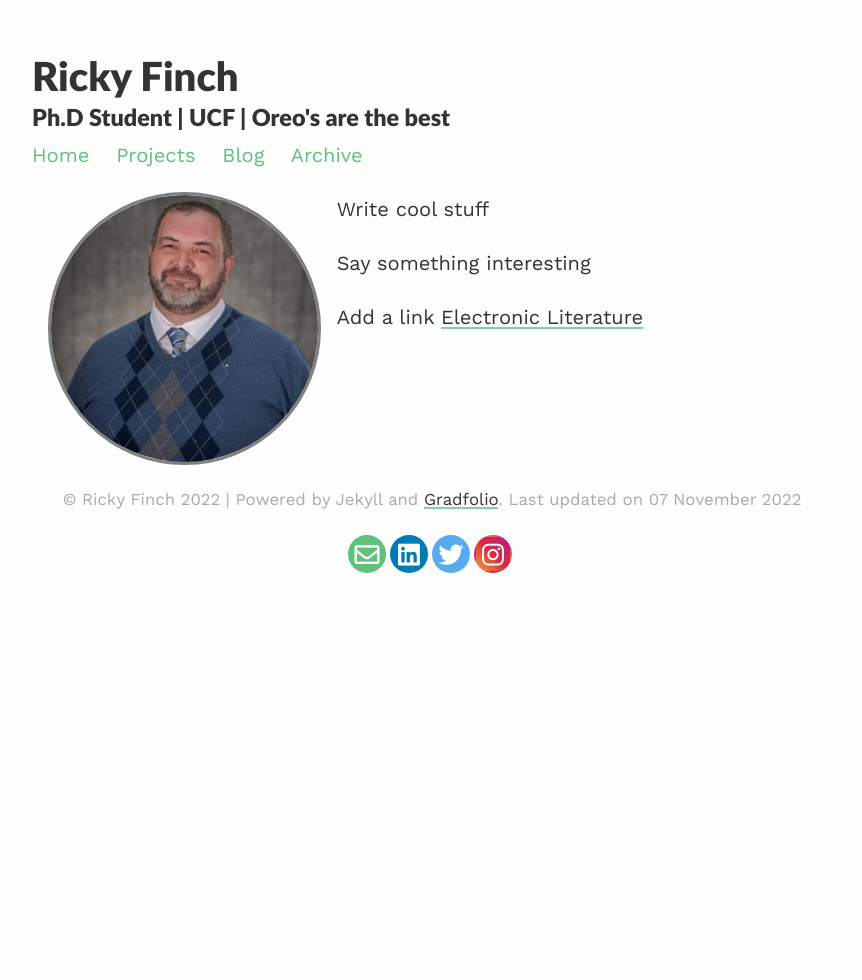
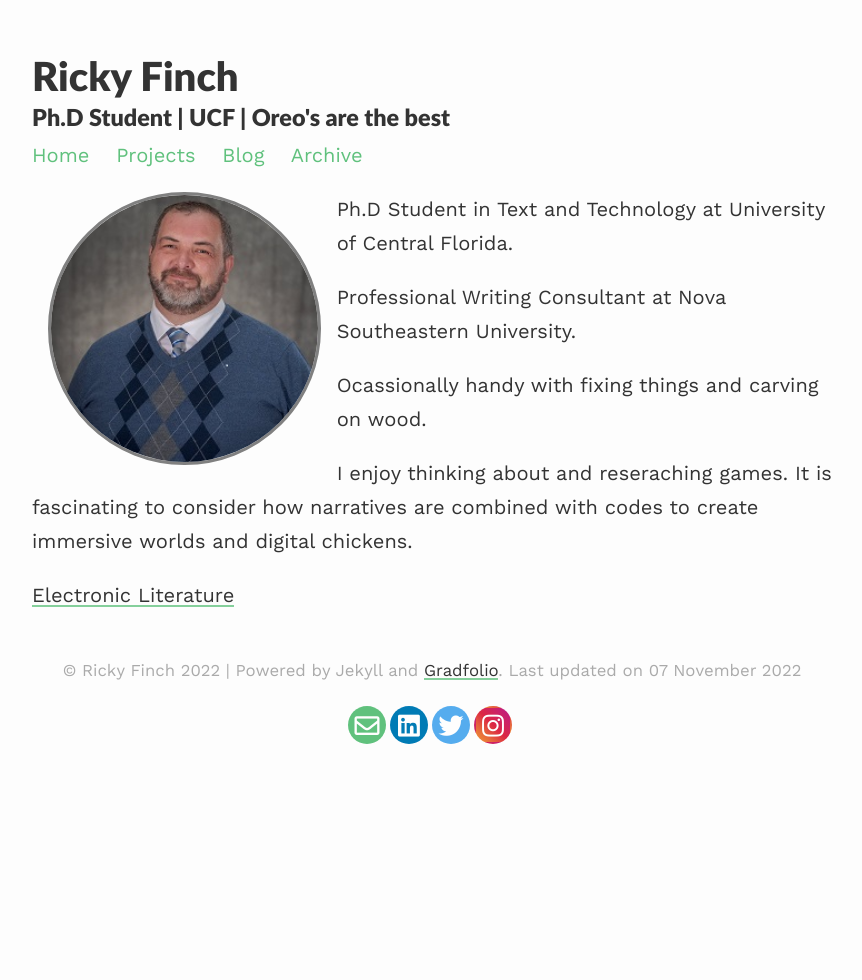
Before and after one commit to rafinch55/Prof-Webbie, a Jekyll site: the page built from index.md, in a window 1280 px wide. Shown: the whole page, without its empty margins (208-1070 px from the left). Built offline with Jekyll 4.4.1, drawn with Linux system fonts in a browser that asks for light colours; nearby versions of some CDN libraries.

Commit message:
Update index.md

```diff
--- a/index.md
+++ b/index.md
@@ -7,8 +7,12 @@ profile:
 published: true
 ---
 
-Write cool stuff
+Ph.D Student in Text and Technology at University of Central Florida.
 
-Say something interesting
+Professional Writing Consultant at Nova Southeastern University.
 
-Add a link [Electronic Literature](https://raf4176.wixsite.com/website)
+Ocassionally handy with fixing things and carving on wood.
+
+I enjoy thinking about and reseraching games. It is fascinating to consider how narratives are combined with codes to create immersive worlds and digital chickens.
+
+[Electronic Literature](https://raf4176.wixsite.com/website)
```
